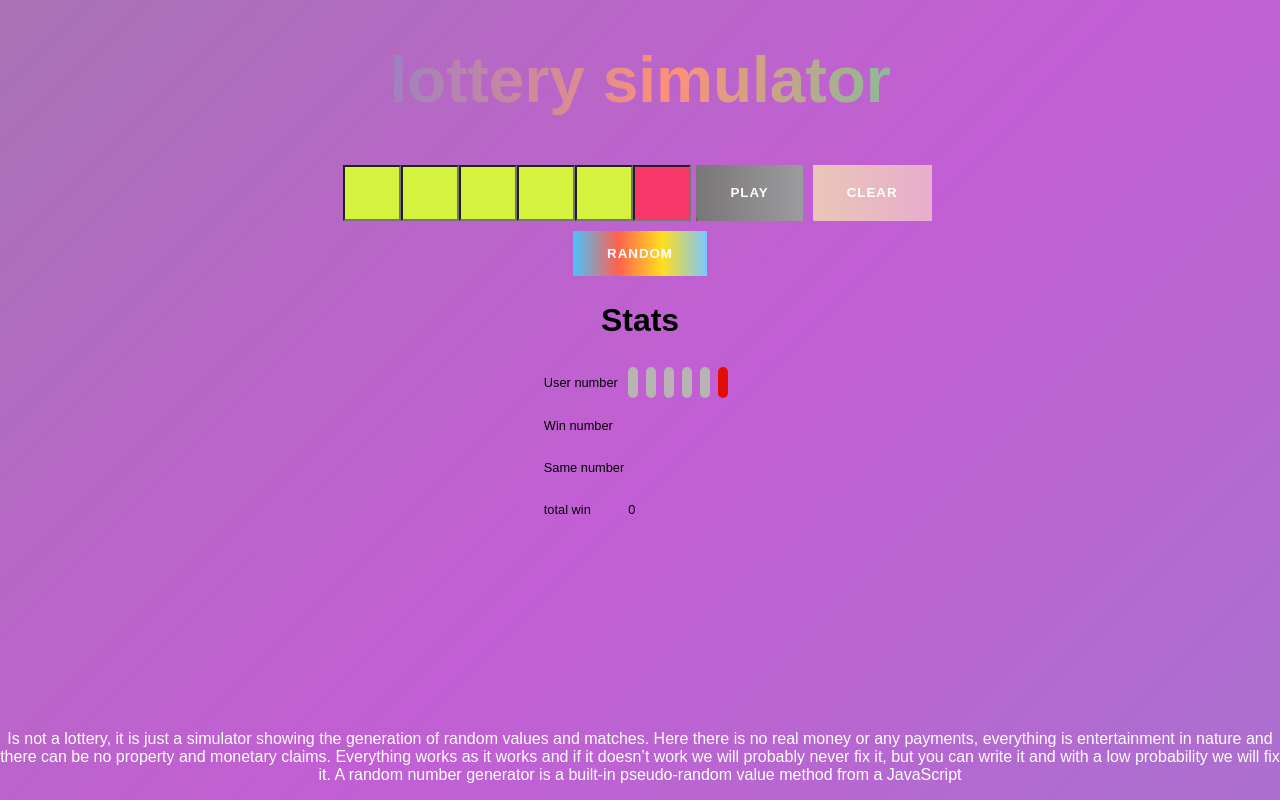
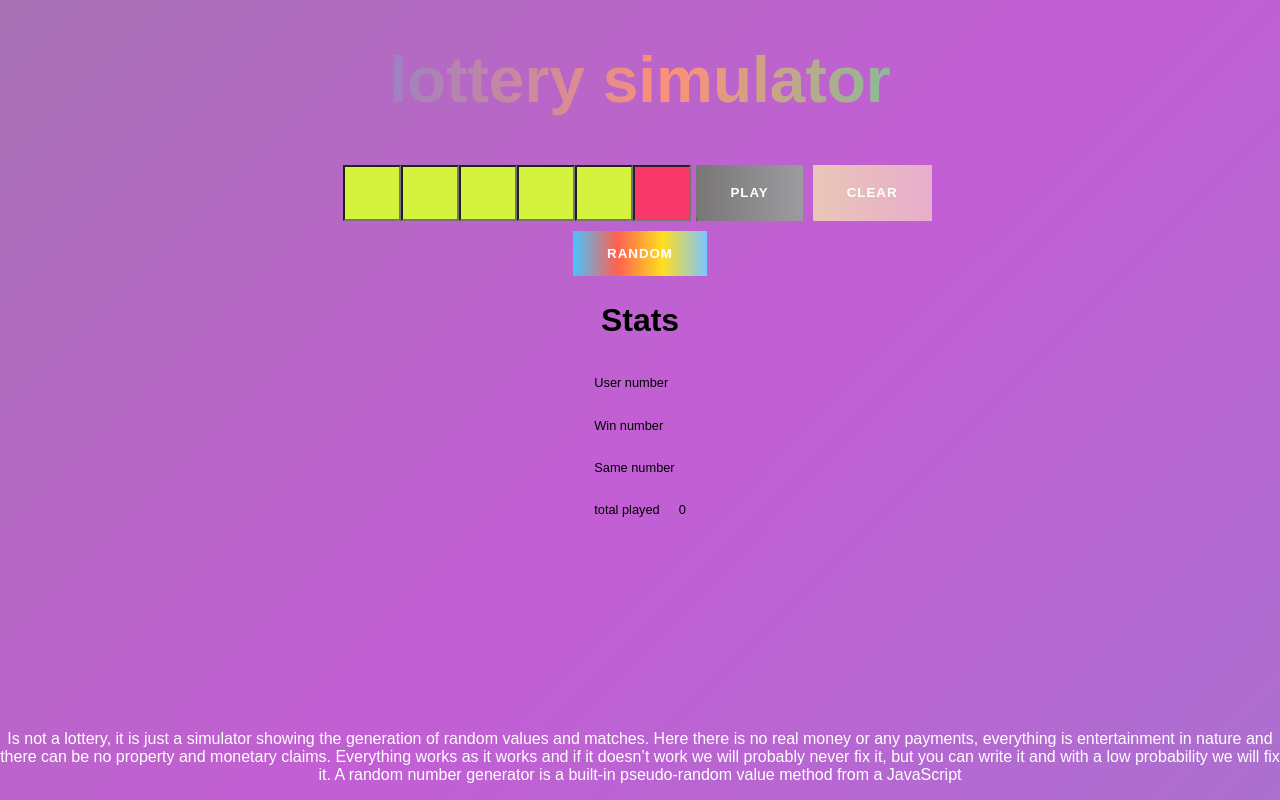
Before and after one commit to bogutskii/fakeLottery_react, a React (Create React App) app: page / in a window 1280 px wide. Built offline with nearby package versions, Linux system fonts and the light colour scheme; the HTML template or start-up script is replaced by a standard one.

Commit message:
- filter same number

```diff
--- a/src/App.js
+++ b/src/App.js
@@ -25,6 +25,7 @@ export default function App() {
                     setIsEnable={(isEnable) => setIsEnable(isEnable)}
                     winningNumbers={winningNumbers}
                     setWinningNumbers={(winningNumbers) => setWinningNumbers(winningNumbers)}
+                    setSameNumber={(sameNumber) => setSameNumber(sameNumber)}
 
             />
 
--- a/src/Components/Inputs.js
+++ b/src/Components/Inputs.js
@@ -26,10 +26,13 @@ const Inputs = (props) => {
             comp.sort((a, b) => a - b).push(Math.ceil(Math.random() * 24))
 
             props.setWinningNumbers(comp.map(num => +num < 10 ? '0' + num : num))
-
+            sameNum(user,comp)
         }
 
-
+const sameNum=(arr1,arr2)=>{
+            let same = arr1.filter(num=> arr2.includes(num))
+            props.setSameNumber(same)
+}
         const inputNumbers = [...props.usersNumbers];
 
         const limit = (e, key) => {
--- a/src/Components/Stats.js
+++ b/src/Components/Stats.js
@@ -17,9 +17,9 @@ const Stats = (props) => {
                 <tr>
                     <td>User number</td>
                     <td>{props.userNumbers.map((num, i) => i !== 5 ?
-                        <span className={`${props.winningNumbers.includes(num) ?'white-cir':'gray-cir'}`}>{num}</span>
+                        <span className={`${!num ? '': props.winningNumbers.includes(num) ?'white-cir':'gray-cir'}`}>{num}</span>
                         :
-                        <span className={`${props.winningNumbers[5]===props.userNumbers[5] ?'redWin-cir':'red-cir'}`}>{num}</span>
+                        <span className={`${!num ? '':props.winningNumbers[5]===props.userNumbers[5] ?'redWin-cir':'red-cir'}`}>{num}</span>
                     )
 
                     }</td>
@@ -28,7 +28,7 @@ const Stats = (props) => {
                 <tr>
                     <td>Win number</td>
                     <td>{props.winningNumbers.map((num, i) => i !== 5 ?
-                        <span className="gray-cir">{num}</span>
+                        <span className="white-cir">{num}</span>
                         :
                         <span className="red-cir">{num}</span>
                     )}</td>
@@ -38,7 +38,7 @@ const Stats = (props) => {
                     <td>{props.sameNumber}</td>
                 </tr>
                 <tr>
-                    <td>total win</td>
+                    <td>total played</td>
                     <td>0</td>
                 </tr>
                 </tbody>
```
